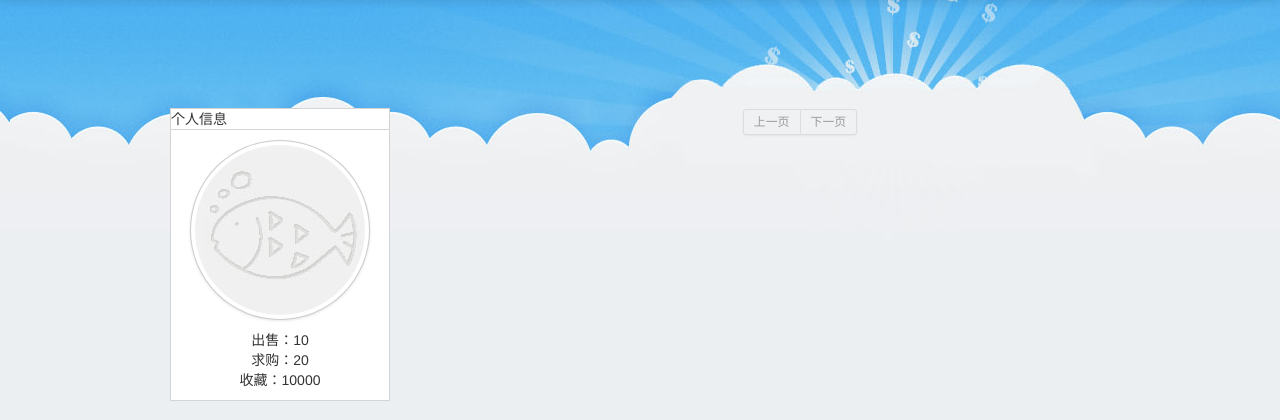
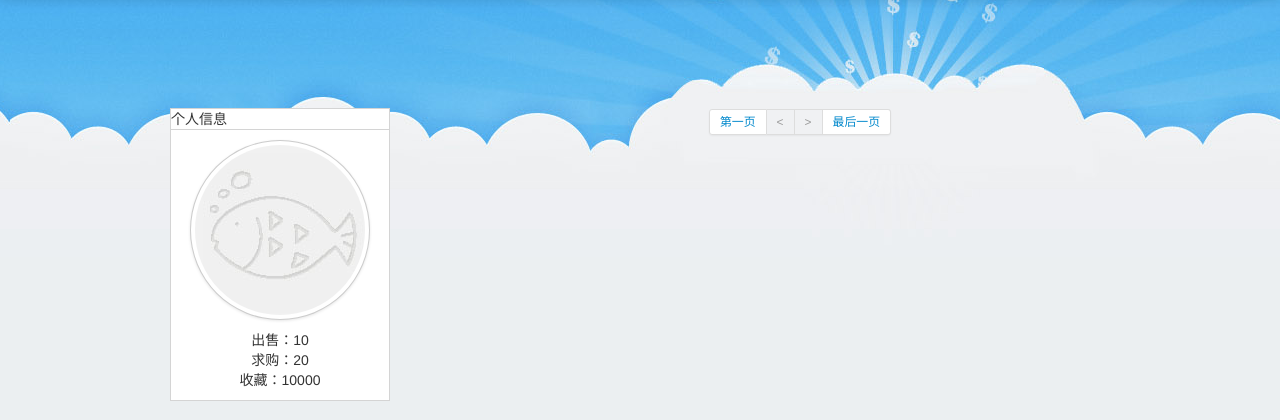
Before and after one commit to cloverstd/hadfish, a Python web app: template hadfish/templates/item/sale/show_all.html in a window 1280 px wide. Shown: the part 43-463 px from the top of the page. Run offline with Jinja, Linux system fonts and the light colour scheme; the template is opened without the code that fills it, so the values that code supplies are empty; some libraries are stand-ins or nearby versions.

Commit message:
分页暂时就这样了

```diff
--- a/hadfish/templates/item/sale/show_all.html
+++ b/hadfish/templates/item/sale/show_all.html
@@ -46,68 +46,53 @@
 		<div class="span10">
 			<div class="pagination pagination-small">
   <ul>
-      {% if items.has_prev %}
-    <li><a href="{{ url_for('item_sale.show_item', page=items.prev_num) }}" >上一页</a></li>
+    <li><a href="{{ url_for('item_sale.show_item', page=1) }}" >第一页</a></li>
+    {% if items.has_prev %}
+    <li><a href="{{ url_for('item_sale.show_item', page=items.prev_num) }}" ><</a></li>
     {% else %}
-    <li class="disabled"><span>上一页</span></li>
+    <li class="disabled"><span><</span></li>
     {% endif %}
 
-
-    {% if 6*((items.page/6)|int) > 0 %}
-    {% if items.pages > 7 %}
-    <li><a href="{{ url_for('item_sale.show_item', page=1) }}">1</a></li>
-    <li class="disabled"><span>...</span></li>
-    {% if 6*((items.page/6)|int) > 0 %}
-    <li><a href="{{ url_for('item_sale.show_item', page=6*((items.page/6)|int) - 1) }}">{{ 6*((items.page/6)|int) - 1 }}</a></li>
-    {% endif %}
-    {% endif %}
-    {% else %}
-    {% endif %}
-
-    {% if 6*((items.page/6)|int) + 7 < items.pages %}
-
-        {% for i in range(6*((items.page/6)|int), 6*((items.page/6)|int) + 7) %}
+    {% if items.pages < 7 or items.page < 7 %}
+        {% if items.pages > 7 %}
+            {% set end_page = 8 %}
+        {% else %}
+            {% set end_page = items.pages + 1 %}
+        {% endif %}
+        {% for i in range(1, end_page) %}
             {% if items.page == i %}
-                <li class="disabled"><span>{{ i }}</span></li>
-            {% elif i == 0 %}
-                {# 避免出现 0 #}
+                <li class="active"><span>{{ i }}</span></li>
             {% else %}
-                <li><a href="{{ url_for('item_sale.show_item', page=i) }}">{{ i }}</a></li>
-            {% endif %}
-        {% endfor %}
-
-        <li class="disabled"><span>...</span></li>
-        <li><a href="{{ url_for('item_sale.show_item', page=items.pages) }}">{{ items.pages }}</a></li>
-    {% elif items.pages < 7 %}
-        {% for i in range(1, items.pages + 1) %}
-            {% if items.page == i %}
-                <li class="disabled"><span>{{ i }}</span></li>
-            {% else %}
-                <li><a href="{{ url_for('item_sale.show_item', page=i) }}">{{ i }}</a></li>
+                <li><a href="{{ url_for('item_sale.show_item', page=i) }}" >{{ i }}</a></li>
             {% endif %}
         {% endfor %}
 
     {% else %}
-        {% for i in range(items.pages-6, items.pages + 1) %}
+        {% set start_page = items.page - items.page%6 %}
+
+        {% if items.pages < start_page + 6 %}
+            {% set end_page = items.pages + 1 %}
+        {% else %}
+            {% set end_page = start_page + 6 + 1 %}
+        {% endif %}
+
+        {% for i in range(start_page, end_page) %}
             {% if items.page == i %}
-                <li class="disabled"><span>{{ i }}</span></li>
+                <li class="active"><span>{{ i }}</span></li>
             {% else %}
-                <li><a href="{{ url_for('item_sale.show_item', page=i) }}">{{ i }}</a></li>
+                <li><a href="{{ url_for('item_sale.show_item', page=i) }}" >{{ i }}</a></li>
             {% endif %}
         {% endfor %}
 
     {% endif %}
 
-    {#% if 6*((items.page/6)|int) + 7 < items.pages %}
-    <li class="disabled"><span>...</span></li>
-    <li><a href="{{ url_for('item_sale.show_item', page=items.pages) }}">{{ items.pages }}</a></li>
-    {% endif %#}
 
     {% if items.has_next %}
-    <li><a href="{{ url_for('item_sale.show_item', page=items.next_num) }}" >下一页</a></li>
+    <li><a href="{{ url_for('item_sale.show_item', page=items.next_num) }}" >></a></li>
     {% else %}
-    <li class="disabled"><span>下一页</span></li>
+    <li class="disabled"><span>></span></li>
     {% endif %}
+    <li><a href="{{ url_for('item_sale.show_item', page=items.pages) }}" >最后一页</a></li>
 
   </ul>
 </div>
```
